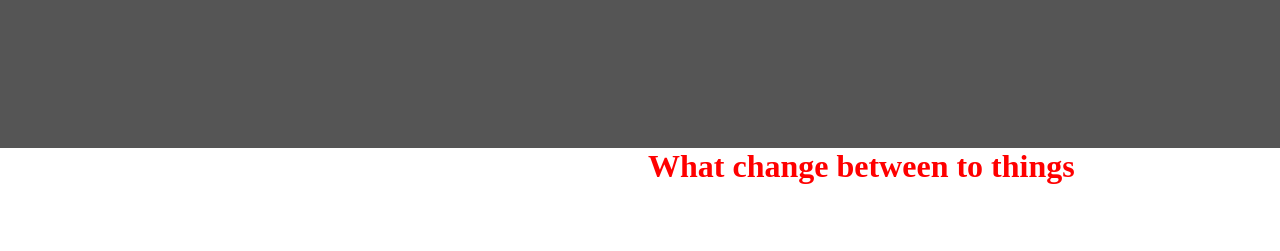
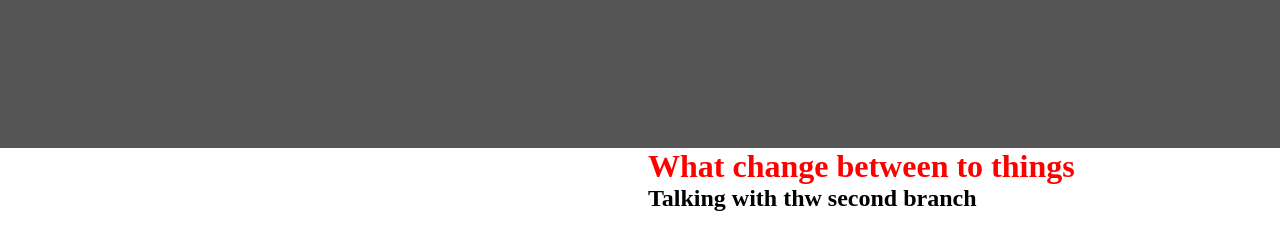
Before and after one commit to mdkamrulhasanrm2/my-3rd-Module, a plain HTML site: page index.html in a window 1280 px wide. Shown: the part 412-663 px from the top of the page. Drawn offline with Linux system fonts and the light colour scheme.

Commit message:
second-branch

```diff
--- a/index.html
+++ b/index.html
@@ -51,6 +51,7 @@
 </section>
 <div class="vchange">
     <h1>What change between to things</h1>
+    <h2>Talking with thw second branch</h2>
 </div>
 </body>
 </html>
```
